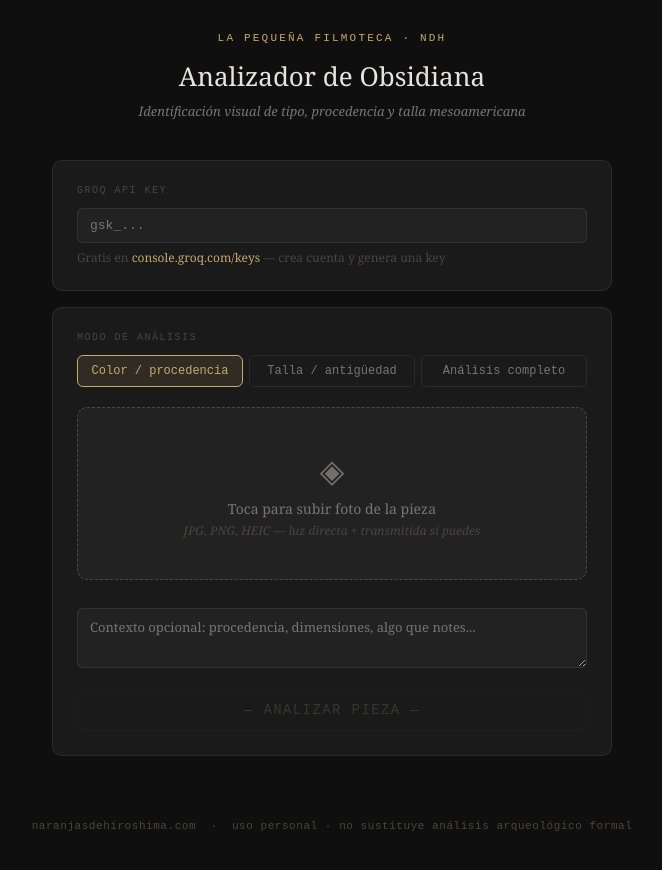
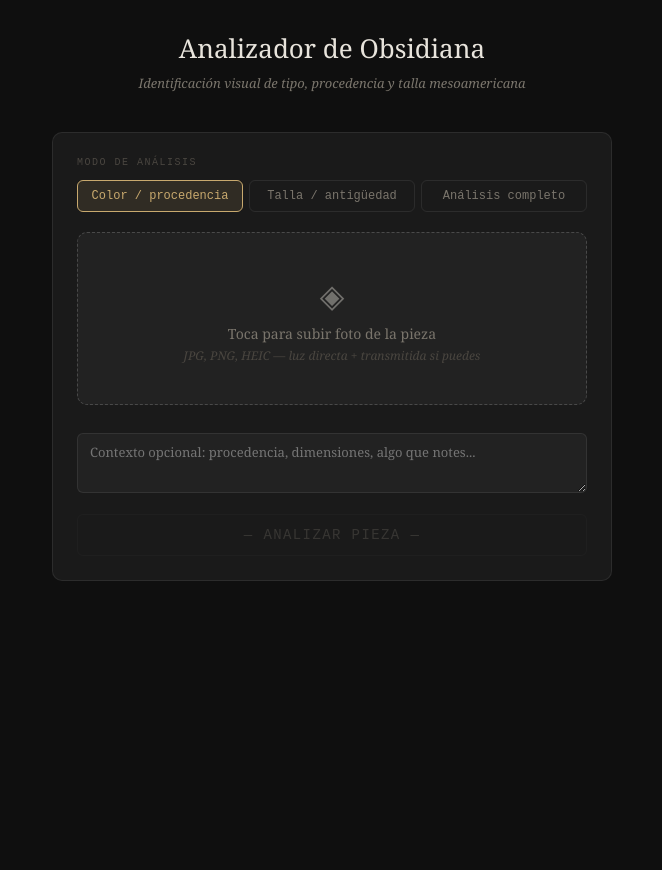
Before and after one commit to kinoluiggi/obsidiana, a plain HTML site: page index.html in a window 1280 px wide. Shown: the whole page, without its empty margins (308-970 px from the left). After the commit the page ends 800 px from the top, so only its background shows below. Drawn offline with Linux system fonts and the light colour scheme.

Commit message:
Add files via upload

```diff
--- a/index.html
+++ b/index.html
@@ -15,16 +15,12 @@
     }
     body { background: var(--bg); color: var(--text); font-family: 'Georgia', serif; min-height: 100vh; display: flex; flex-direction: column; align-items: center; padding: 2rem 1rem 4rem; }
     header { text-align: center; margin-bottom: 2.5rem; max-width: 560px; }
-    .logo-mark { font-size: 11px; letter-spacing: 0.2em; color: var(--accent); text-transform: uppercase; margin-bottom: 1rem; font-family: 'Courier New', monospace; }
     h1 { font-size: 26px; font-weight: normal; color: var(--text); line-height: 1.3; margin-bottom: 0.5rem; }
     .subtitle { font-size: 13px; color: var(--text-muted); font-style: italic; }
     .card { background: var(--surface); border: 0.5px solid var(--border); border-radius: var(--radius); padding: 1.5rem; width: 100%; max-width: 560px; margin-bottom: 1rem; }
     .section-label { font-size: 10px; letter-spacing: 0.15em; text-transform: uppercase; color: var(--text-hint); font-family: 'Courier New', monospace; margin-bottom: 0.75rem; }
     input[type="password"], textarea { background: var(--surface2); border: 0.5px solid var(--border); border-radius: var(--radius-sm); color: var(--text); font-family: 'Courier New', monospace; font-size: 13px; padding: 9px 12px; width: 100%; outline: none; transition: border-color 0.15s; }
     input:focus, textarea:focus { border-color: var(--border-hover); }
-    .hint { font-size: 12px; color: var(--text-hint); margin-top: 6px; }
-    .hint a { color: var(--accent); text-decoration: none; }
-    .hint a:hover { text-decoration: underline; }
     .mode-toggle { display: flex; gap: 6px; margin-bottom: 1.25rem; }
     .mode-btn { flex: 1; padding: 8px 6px; font-size: 12px; font-family: 'Courier New', monospace; border-radius: var(--radius-sm); border: 0.5px solid var(--border); background: transparent; color: var(--text-muted); cursor: pointer; transition: all 0.15s; }
     .mode-btn:hover { border-color: var(--border-hover); color: var(--text); }
@@ -49,24 +45,14 @@
     .result-section-label { font-size: 10px; letter-spacing: 0.15em; text-transform: uppercase; color: var(--text-hint); font-family: 'Courier New', monospace; margin-bottom: 6px; }
     .result-section-text { font-size: 14px; color: var(--text); line-height: 1.75; }
     .error-text { color: var(--danger); font-size: 13px; font-family: 'Courier New', monospace; }
-    footer { margin-top: 3rem; text-align: center; font-size: 11px; color: var(--text-hint); font-family: 'Courier New', monospace; letter-spacing: 0.05em; }
-    footer a { color: var(--text-hint); text-decoration: none; }
-    footer a:hover { color: var(--text-muted); }
     @media (max-width: 480px) { .mode-toggle { flex-direction: column; } h1 { font-size: 22px; } }
   </style>
 </head>
 <body>
 <header>
-  <div class="logo-mark">La Pequeña Filmoteca · NdH</div>
   <h1>Analizador de Obsidiana</h1>
   <p class="subtitle">Identificación visual de tipo, procedencia y talla mesoamericana</p>
 </header>
-
-<div class="card">
-  <div class="section-label">Groq API Key</div>
-  <input type="password" id="apiKey" placeholder="gsk_...">
-  <p class="hint">Gratis en <a href="https://console.groq.com/keys" target="_blank">console.groq.com/keys</a> — crea cuenta y genera una key</p>
-</div>
 
 <div class="card">
   <div class="section-label">Modo de análisis</div>
@@ -88,12 +74,9 @@
 
 <div id="result"></div>
 
-<footer>
-  <a href="https://naranjasdehiroshima.com" target="_blank">naranjasdehiroshima.com</a>
-  &nbsp;·&nbsp; uso personal · no sustituye análisis arqueológico formal
-</footer>
+<script>
+const GROQ_KEY = 'TU_KEY_AQUI';
 
-<script>
 let currentMode = 'color';
 let imageBase64 = null;
 let imageType = null;
@@ -129,15 +112,13 @@ const prompts = {
 
 async function analyze() {
   if (!imageBase64) return;
-  const key = document.getElementById('apiKey').value.trim();
-  if (!key) { alert('Ingresa tu Groq API key primero'); return; }
   const btn = document.getElementById('analyzeBtn');
   const resultDiv = document.getElementById('result');
   const context = document.getElementById('contextInput').value.trim();
   btn.disabled = true;
   btn.innerHTML = '<span class="spinner"></span>analizando...';
   resultDiv.innerHTML = '';
-  const prompt = prompts[currentMode] + (context ? '\n\nContexto adicional del coleccionista: ' + context : '');
+  const prompt = prompts[currentMode] + (context ? '\n\nContexto adicional: ' + context : '');
   const body = {
     model: "meta-llama/llama-4-scout-17b-16e-instruct",
     messages: [{ role: "user", content: [
@@ -149,7 +130,7 @@ async function analyze() {
   try {
     const response = await fetch('https://api.groq.com/openai/v1/chat/completions', {
       method: 'POST',
-      headers: { 'Content-Type': 'application/json', 'Authorization': `Bearer ${key}` },
+      headers: { 'Content-Type': 'application/json', 'Authorization': `Bearer ${GROQ_KEY}` },
       body: JSON.stringify(body)
     });
     const data = await response.json();
```
